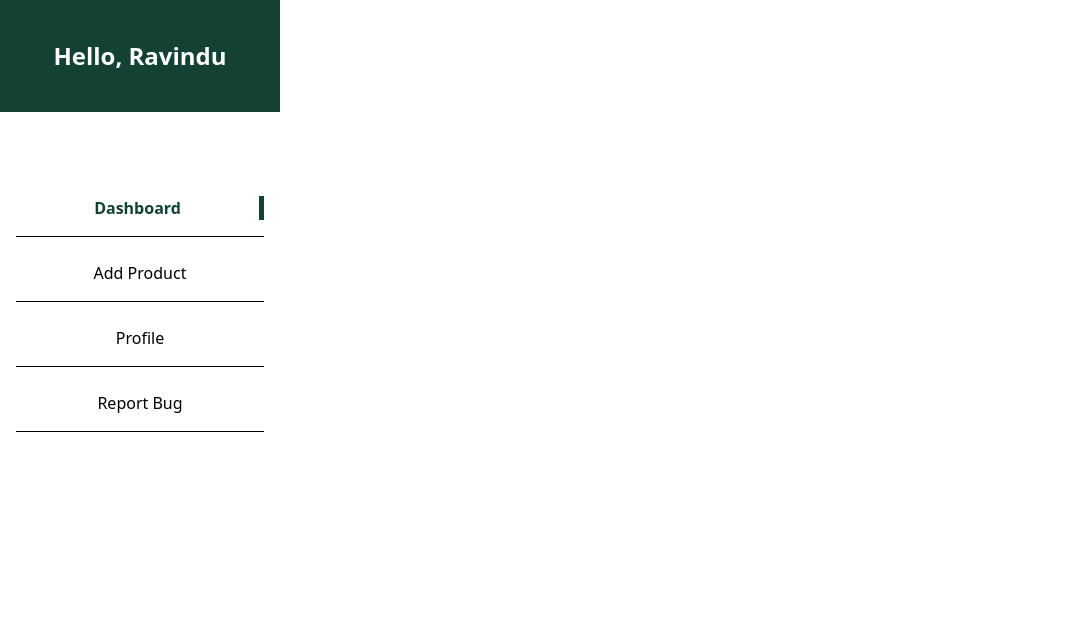
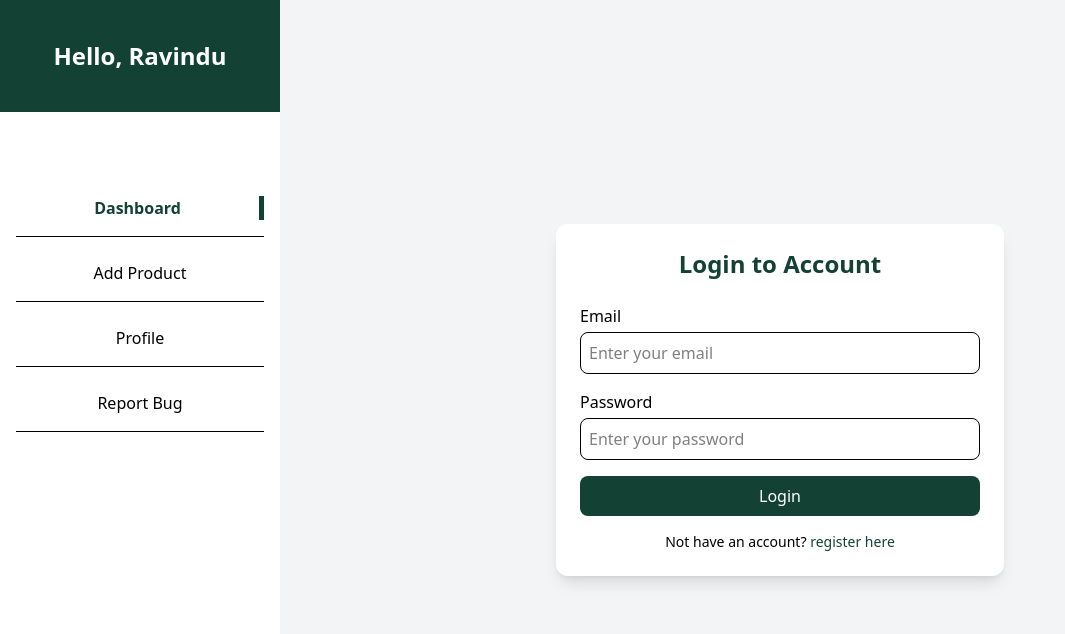
Before and after one commit to RaviRash2k/Stock-Manager, a React (Vite) app in the folder frontend/: page /login in a window 1280 px wide. Shown: the top 634 px of the page, without its empty margins (0-1065 px from the left). Built offline with nearby package versions, Linux system fonts and the light colour scheme.

Commit message:
design login & register page

```diff
--- a/frontend/src/App.jsx
+++ b/frontend/src/App.jsx
@@ -25,7 +25,7 @@ const App = () => {
           <Route path='/addProduct' element={<AddProduct/>}/>
           <Route path='/profile' element={<Profile/>}/>
           <Route path='/reporteBug' element={<ReportBug/>}/>
-          {/* <Route path='/login' element={<LoginPage/>}/> */}
+          <Route path='/login' element={<LoginPage/>}/>
         </Routes>
       </div>
 
--- a/frontend/src/pages/LoginPage.jsx
+++ b/frontend/src/pages/LoginPage.jsx
@@ -1,9 +1,105 @@
-import React from 'react'
+import React, { useState } from 'react'
 
 const LoginPage = () => {
+
+  // create login state for change page design
+  const [state, setState] = useState("Login");
+
+  //form data
+  const [data, setData] = useState({
+    name: "",
+    email: "",
+    password: ""
+  });
+
+  const handleChange = (e) => {
+    setData({
+      ...data,
+      [e.target.name]: e.target.value
+    });
+  };
+
+  const handleSubmit = (e) => {
+    e.preventDefault();
+    console.log(data);
+
+  };
+
   return (
-    <div>
-      Login
+    <div className="min-h-screen mx-auto w-full flex justify-center items-center bg-gray-100 p-4">
+
+      <div className="bg-white w-full max-w-md rounded-xl p-6 shadow-lg">
+
+        <h1 className="text-2xl font-bold text-center mb-6 text-theme">
+          {state === "Register" ? "Create an Account" : "Login to Account"}
+        </h1>
+
+        <form onSubmit={handleSubmit} className="space-y-4">
+
+          {state === "Register" ?
+          <div>
+            <label className="block mb-1 font-medium">Name</label>
+            <input
+              type="text"
+              name="name"
+              value={data.name}
+              onChange={handleChange}
+              className="w-full border rounded-lg p-2 focus:outline-none focus:ring-2 focus:ring-theme"
+              placeholder="Enter your name"
+              required
+            />
+          </div> : <></>}
+
+          <div>
+            <label className="block mb-1 font-medium">Email</label>
+            <input
+              type="email"
+              name="email"
+              value={data.email}
+              onChange={handleChange}
+              className="w-full border rounded-lg p-2 focus:outline-none focus:ring-2 focus:ring-theme"
+              placeholder="Enter your email"
+              required
+            />
+          </div>
+
+          <div>
+            <label className="block mb-1 font-medium">Password</label>
+            <input
+              type="password"
+              name="password"
+              value={data.password}
+              onChange={handleChange}
+              className="w-full border rounded-lg p-2 focus:outline-none focus:ring-2 focus:ring-theme"
+              placeholder={state === "Register" ? "Create password" : "Enter your password"}
+              required
+            />
+          </div>
+
+          <button
+            type="submit"
+            className="w-full bg-theme text-white py-2 rounded-lg hover:opacity-90 transition"
+          >
+            {state}
+          </button>
+
+        </form>
+
+        {state === "Register" ?
+          <p className="text-center mt-4 text-sm">
+            Already have an account?{" "}
+            <span onClick={()=> {setState('Login')}} className="text-theme cursor-pointer hover:underline">login here</span>
+          </p>
+        :
+          <p className="text-center mt-4 text-sm">
+            Not have an account?{" "}
+            <span onClick={()=> {setState('Register')}} className="text-theme cursor-pointer hover:underline">register here</span>
+          </p>
+        }
+
+
+      </div>
+
     </div>
   )
 }
```
